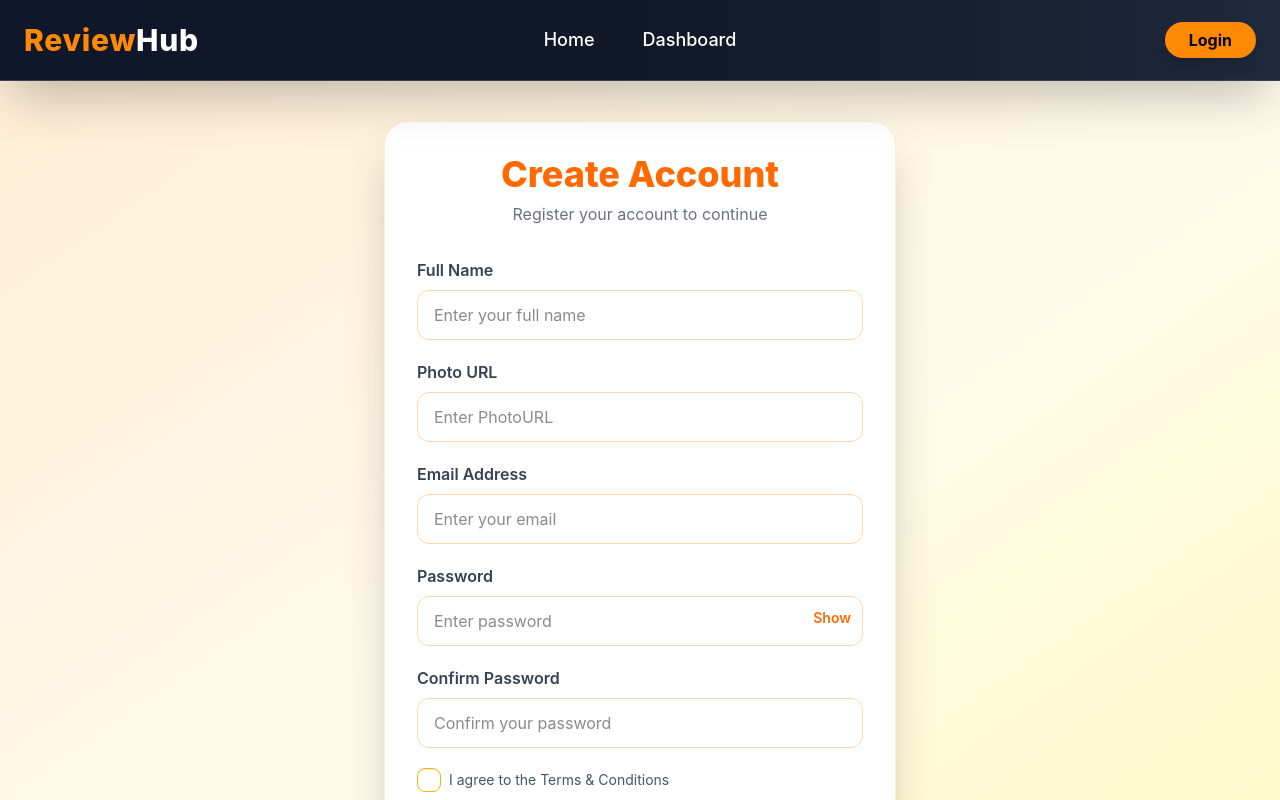
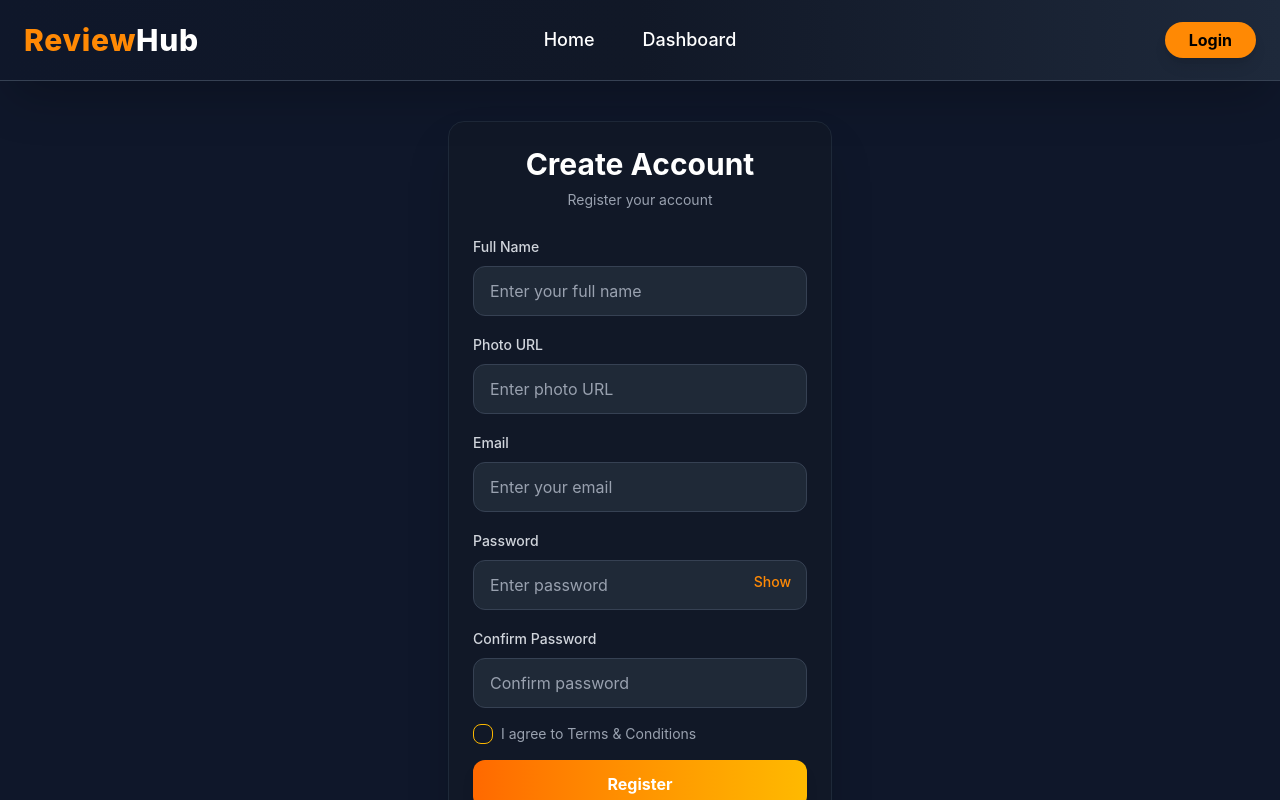
Before and after one commit to asik247/food-lovers-clientSite, a React (Vite) app: page /auth/registation in a window 1280 px wide. Shown: the top 800 px of the page. Built offline with nearby package versions, Linux system fonts and the light colour scheme; no server answers.

Commit message:
registaion design

```diff
--- a/src/Pages/LogIn&Registation/Registation.jsx
+++ b/src/Pages/LogIn&Registation/Registation.jsx
@@ -6,163 +6,237 @@ import { sendEmailVerification, updateProfile } from 'firebase/auth';
 import { auth } from '../../Firebase/firebase.init';
 
 const Registation = () => {
-    //!custom hook useAuth get registation;
-    const { registerUsers } = useAuth()
-    //?useForm get code;
-    const [showPassword, setShowPassword] = useState(false)
-    const [nameValue, handleNameChange] = useForm('')
-    const [photoValue, handlePhotoChange] = useForm('')
-    const [emailValue, handleEmailChange] = useForm('')
-    const [passwordValue, handlePasswordChange] = useForm('')
-    const [confarmPasswordValue, handleConfarmPasswordChange] = useForm('')
-    //?useRef usign for terms fields;
+
+    // auth
+    const { registerUsers } = useAuth();
+
+    // state
+    const [showPassword, setShowPassword] = useState(false);
+
+    // custom hooks
+    const [nameValue, handleNameChange] = useForm('');
+    const [photoValue, handlePhotoChange] = useForm('');
+    const [emailValue, handleEmailChange] = useForm('');
+    const [passwordValue, handlePasswordChange] = useForm('');
+    const [confarmPasswordValue, handleConfarmPasswordChange] = useForm('');
+
+    // terms
     const handleTerms = useRef();
-    //!handleRegistation submit form;
+
+    // register submit
     const handleRegisterSubmit = (e) => {
+
         e.preventDefault();
-        //?Terms value and validation;
-        const termsvalue = handleTerms.current.checked
+
+        // terms validation
+        const termsvalue = handleTerms.current.checked;
+
         if (!termsvalue) {
-            return alert('please accept terms & condition')
+            return alert('Please accept Terms & Conditions');
         }
-        //! RegisterUser code;
-        //?update profile code;
+
+        // password validation
+        if (passwordValue !== confarmPasswordValue) {
+            return alert('Password does not match');
+        }
+
+        if (passwordValue.length < 6) {
+            return alert('Password must be at least 6 characters');
+        }
+
+        // user profile
         const newUser = {
             displayName: nameValue,
             photoURL: photoValue
-        }
+        };
+
+        // register user
         registerUsers(emailValue, passwordValue)
             .then(res => {
+
                 console.log(res.user);
-                //! update profile form filrebase auth;
+
+                // update profile
                 updateProfile(res.user, newUser)
-                //Todo: Email-verification;
+                    .then(() => {
+                        console.log('Profile Updated');
+                    });
+
+                // email verification
                 sendEmailVerification(res.user)
                     .then(() => {
                         alert('Please check your email');
-                    })
-            }).catch(err => {
+                    });
+
+            })
+            .catch(err => {
                 console.log(err.message);
-            })
-    }
+            });
+    };
+
     return (
-        <div className="min-h-screen flex items-center justify-center bg-gradient-to-br from-orange-100 via-amber-50 to-yellow-100 px-4 py-10">
 
-            <div className="w-full max-w-lg bg-white shadow-2xl rounded-3xl p-8 border border-orange-100">
+        <div className="min-h-screen flex items-center justify-center bg-[#0f172a] px-4 py-10">
 
-                {/* Heading */}
-                <div className="text-center mb-8">
-                    <h1 className="text-4xl font-extrabold text-orange-500">
+            <div className="w-full max-w-sm bg-[#111827] border border-gray-800 rounded-2xl shadow-2xl p-6">
+
+                {/* heading */}
+                <div className="text-center mb-6">
+
+                    <h1 className="text-3xl font-bold text-white">
                         Create Account
                     </h1>
-                    <p className="text-gray-500 mt-2">
-                        Register your account to continue
+
+                    <p className="text-gray-400 mt-2 text-sm">
+                        Register your account
                     </p>
+
                 </div>
 
-                {/* Form */}
-                <form onSubmit={handleRegisterSubmit} className="space-y-5">
+                {/* form */}
+                <form
+                    onSubmit={handleRegisterSubmit}
+                    className="space-y-4"
+                >
 
-                    {/* Name */}
+                    {/* full name */}
                     <div>
-                        <label className="block mb-2 font-semibold text-gray-700">
+
+                        <label className="text-sm text-gray-300 font-medium">
                             Full Name
                         </label>
+
                         <input
                             type="text"
                             value={nameValue}
                             onChange={handleNameChange}
                             placeholder="Enter your full name"
-                            className="w-full px-4 py-3 rounded-xl border border-orange-200 focus:outline-none focus:ring-2 focus:ring-orange-400"
+                            className="w-full mt-2 px-4 py-3 bg-[#1f2937] border border-gray-700 rounded-xl text-white placeholder-gray-400 focus:outline-none focus:border-orange-400 duration-300"
                         />
+
                     </div>
 
-                    {/* Photo URL */}
+                    {/* photo url */}
                     <div>
-                        <label className="block mb-2 font-semibold text-gray-700">
+
+                        <label className="text-sm text-gray-300 font-medium">
                             Photo URL
                         </label>
-                        <input value={photoValue} onChange={handlePhotoChange} className="w-full px-4 py-3 rounded-xl border border-orange-200 focus:outline-none focus:ring-2 focus:ring-orange-400" type="text" name="" id="" placeholder='Enter PhotoURL' />
+
+                        <input
+                            type="text"
+                            value={photoValue}
+                            onChange={handlePhotoChange}
+                            placeholder="Enter photo URL"
+                            className="w-full mt-2 px-4 py-3 bg-[#1f2937] border border-gray-700 rounded-xl text-white placeholder-gray-400 focus:outline-none focus:border-orange-400 duration-300"
+                        />
+
                     </div>
 
-                    {/* Email */}
+                    {/* email */}
                     <div>
-                        <label className="block mb-2 font-semibold text-gray-700">
-                            Email Address
+
+                        <label className="text-sm text-gray-300 font-medium">
+                            Email
                         </label>
+
                         <input
                             type="email"
                             value={emailValue}
                             onChange={handleEmailChange}
                             placeholder="Enter your email"
-                            className="w-full px-4 py-3 rounded-xl border border-orange-200 focus:outline-none focus:ring-2 focus:ring-orange-400"
+                            className="w-full mt-2 px-4 py-3 bg-[#1f2937] border border-gray-700 rounded-xl text-white placeholder-gray-400 focus:outline-none focus:border-orange-400 duration-300"
                         />
+
                     </div>
 
-                    {/* Password */}
+                    {/* password */}
                     <div>
-                        <label className="block mb-2 font-semibold text-gray-700">
+
+                        <label className="text-sm text-gray-300 font-medium">
                             Password
                         </label>
 
-                        <div className="relative">
+                        <div className="relative mt-2">
+
                             <input
                                 type={showPassword ? 'text' : 'password'}
                                 value={passwordValue}
                                 onChange={handlePasswordChange}
                                 placeholder="Enter password"
-                                className="w-full px-4 py-3 rounded-xl border border-orange-200 focus:outline-none focus:ring-2 focus:ring-orange-400"
+                                className="w-full px-4 py-3 bg-[#1f2937] border border-gray-700 rounded-xl text-white placeholder-gray-400 focus:outline-none focus:border-orange-400 duration-300"
                             />
 
-                            <button onClick={() => setShowPassword(!showPassword)}
+                            <button
+                                onClick={() => setShowPassword(!showPassword)}
                                 type="button"
-                                className="absolute right-3 top-3 text-sm text-orange-500 font-semibold"
+                                className="absolute right-4 top-3 text-sm text-orange-400 font-medium"
                             >
+                                {showPassword ? 'Hide' : 'Show'}
+                            </button>
 
-                                {showPassword ? "Hide" : "Show"}
-                            </button>
                         </div>
+
                     </div>
 
-                    {/* Confirm Password */}
+                    {/* confirm password */}
                     <div>
-                        <label className="block mb-2 font-semibold text-gray-700">
+
+                        <label className="text-sm text-gray-300 font-medium">
                             Confirm Password
                         </label>
+
                         <input
                             type="password"
                             value={confarmPasswordValue}
                             onChange={handleConfarmPasswordChange}
-                            placeholder="Confirm your password"
-                            className="w-full px-4 py-3 rounded-xl border border-orange-200 focus:outline-none focus:ring-2 focus:ring-orange-400"
+                            placeholder="Confirm password"
+                            className="w-full mt-2 px-4 py-3 bg-[#1f2937] border border-gray-700 rounded-xl text-white placeholder-gray-400 focus:outline-none focus:border-orange-400 duration-300"
                         />
+
                     </div>
 
-                    {/* Terms */}
-                    <div className="flex items-center gap-2">
-                        <input type="checkbox" ref={handleTerms} className="checkbox checkbox-warning" />
-                        <p className="text-sm text-gray-600">
-                            I agree to the Terms & Conditions
+                    {/* terms */}
+                    <div className="flex items-center gap-2 text-sm text-gray-400">
+
+                        <input
+                            type="checkbox"
+                            ref={handleTerms}
+                            className="checkbox checkbox-warning checkbox-sm"
+                        />
+
+                        <p>
+                            I agree to Terms & Conditions
                         </p>
+
                     </div>
 
-                    {/* Button */}
+                    {/* button */}
                     <button
                         type="submit"
-                        className="w-full bg-gradient-to-r from-orange-500 to-amber-400 hover:scale-[1.02] duration-300 text-white font-bold py-3 rounded-xl shadow-lg"
+                        className="w-full py-3 rounded-xl bg-gradient-to-r from-orange-500 to-amber-400 text-white font-bold hover:scale-[1.02] duration-300 shadow-lg"
                     >
-                        Register Now
+                        Register
                     </button>
+
                 </form>
 
-                {/* Login Link */}
-                <p className="text-center text-gray-600 mt-6">
+                {/* login */}
+                <p className="text-center text-gray-400 text-sm mt-6">
+
                     Already have an account?
-                    <Link to={'/auth'}>  <span className="text-orange-500 font-bold cursor-pointer ml-2 hover:underline">
+
+                    <Link
+                        to={'/auth'}
+                        className="text-orange-400 font-semibold ml-2 hover:underline"
+                    >
                         Login
-                    </span></Link>
+                    </Link>
+
                 </p>
+
             </div>
+
         </div>
     );
 };
```
